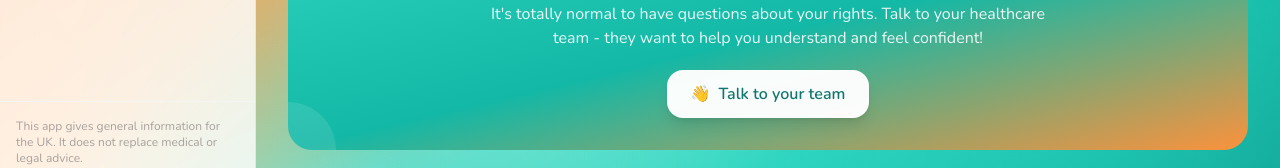
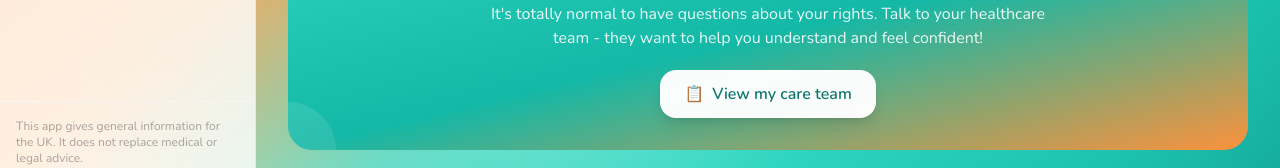
Before and after one commit to tedotedo/transition-helper, a React (Vite) app: page /rights in a window 1280 px wide. Shown: the part 1299-1467 px from the top of the page. Built offline with nearby package versions, Linux system fonts and the light colour scheme.

Commit message:
Change button text to clarify it views care team info, not contacts them

```diff
--- a/src/pages/RightsHub.tsx
+++ b/src/pages/RightsHub.tsx
@@ -151,8 +151,8 @@ export function RightsHub() {
               to="/care-team"
               className="inline-flex items-center gap-2 px-5 sm:px-6 py-2.5 sm:py-3 rounded-xl bg-white text-accent-700 font-semibold hover:bg-white/90 transition-all shadow-lg"
             >
-              <span>👋</span>
-              Talk to your team
+              <span>📋</span>
+              View my care team
             </Link>
           </div>
         </div>
```
